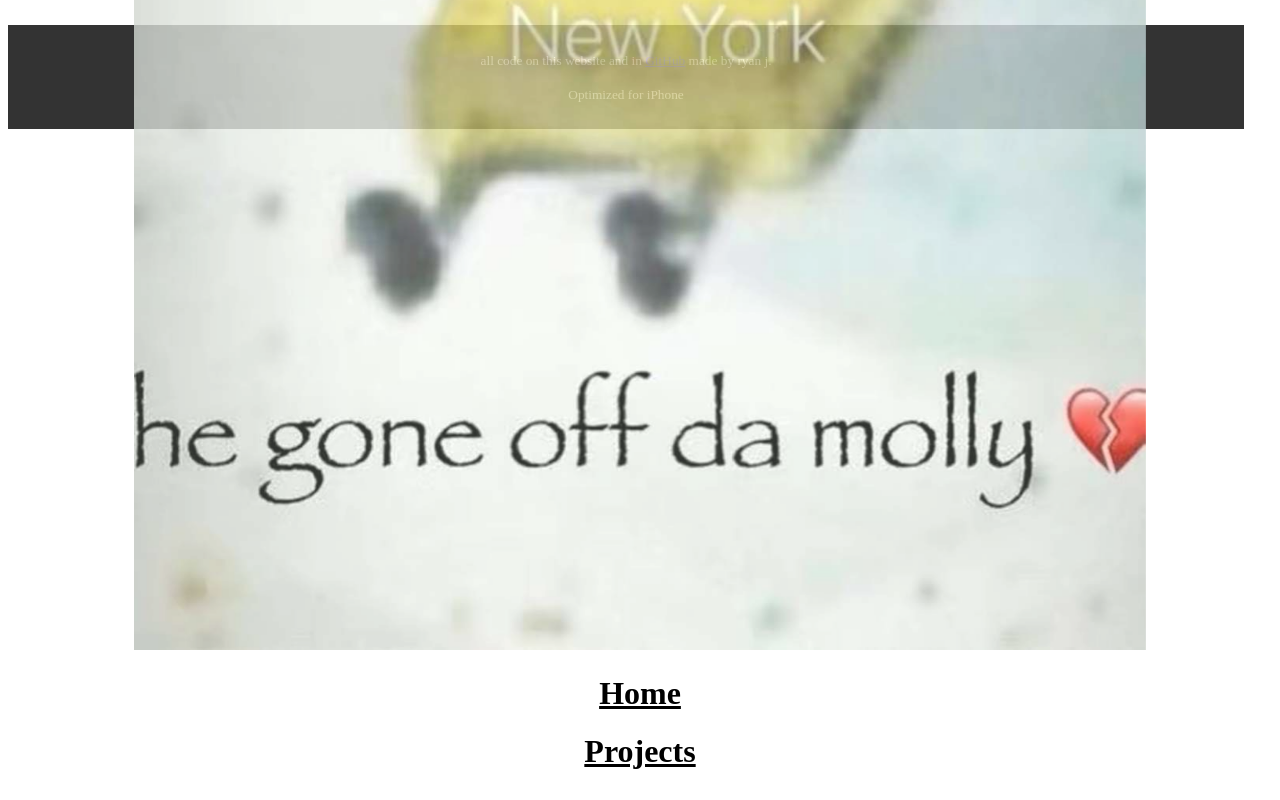
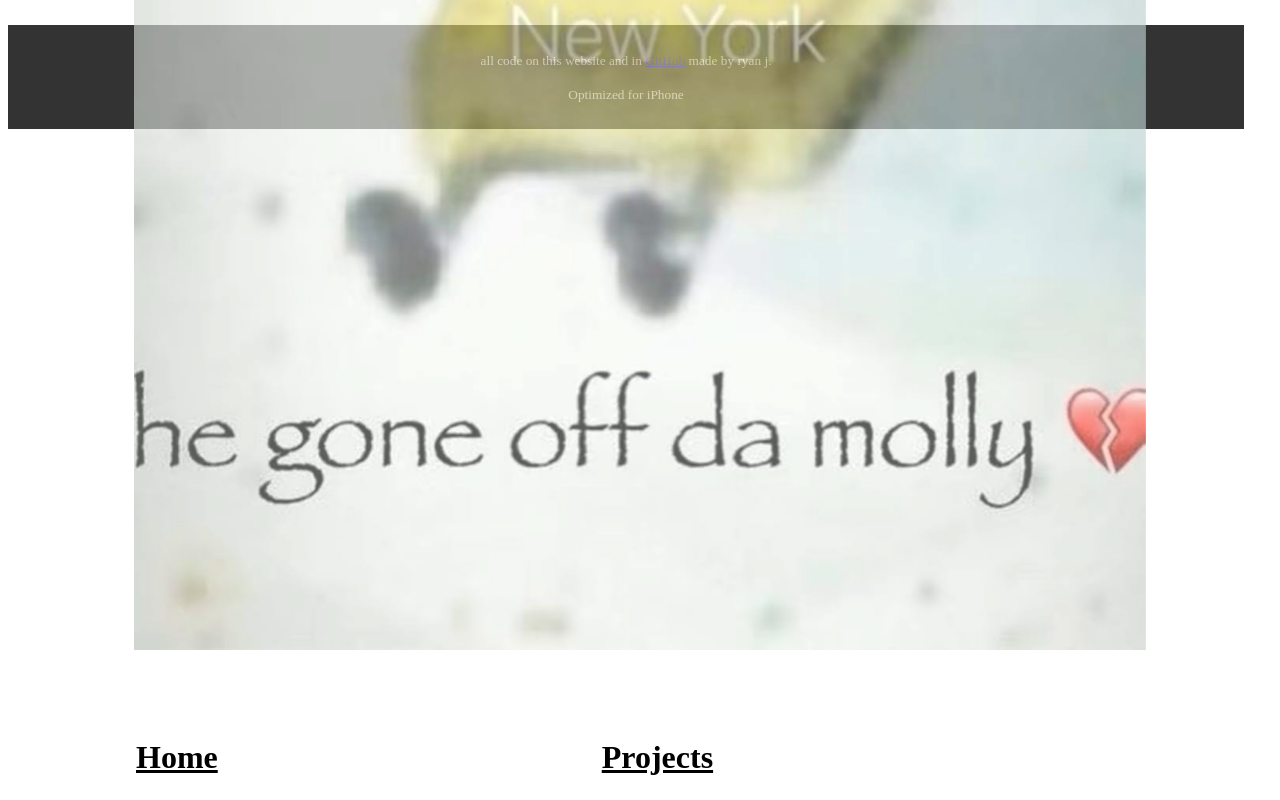
Before and after one commit to r-y4n/webapp, a Next.js app: page / in a window 1280 px wide. Shown: the part 671-1471 px from the top of the page. After the commit the page ends 1333 px from the top, so only its background shows below. Built offline with nearby package versions, Linux system fonts and the light colour scheme.

Commit message:
Update index.js

```diff
--- a/pages/index.js
+++ b/pages/index.js
@@ -52,7 +52,7 @@ export default function Home() {
       />
       <div className={styles.circ2}></div>
       <div className={styles.circ1}></div>
-        <div className={styles.navbar}>
+        <div className={styles.navbarind}>
         <h1>
           <a href="/index" style={{ color: '#000000' }}>Home</a>
         </h1>
```
